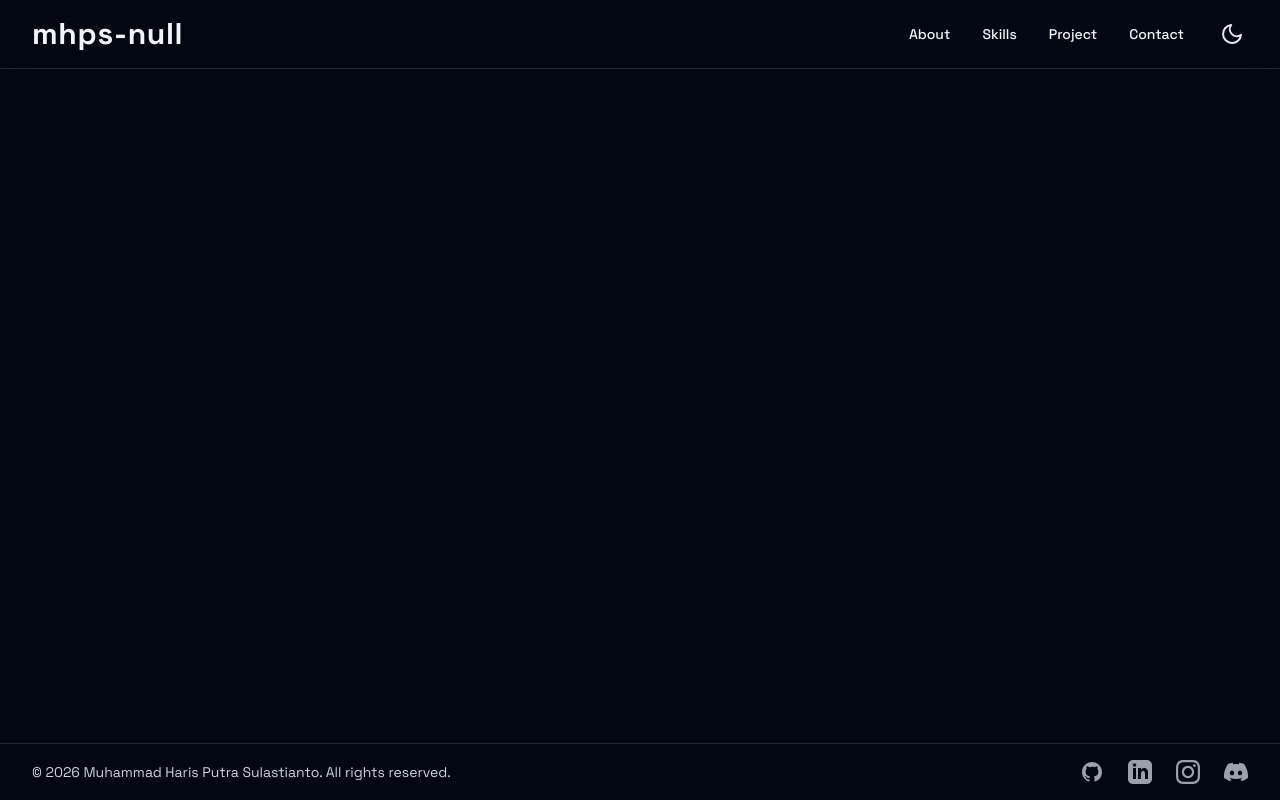
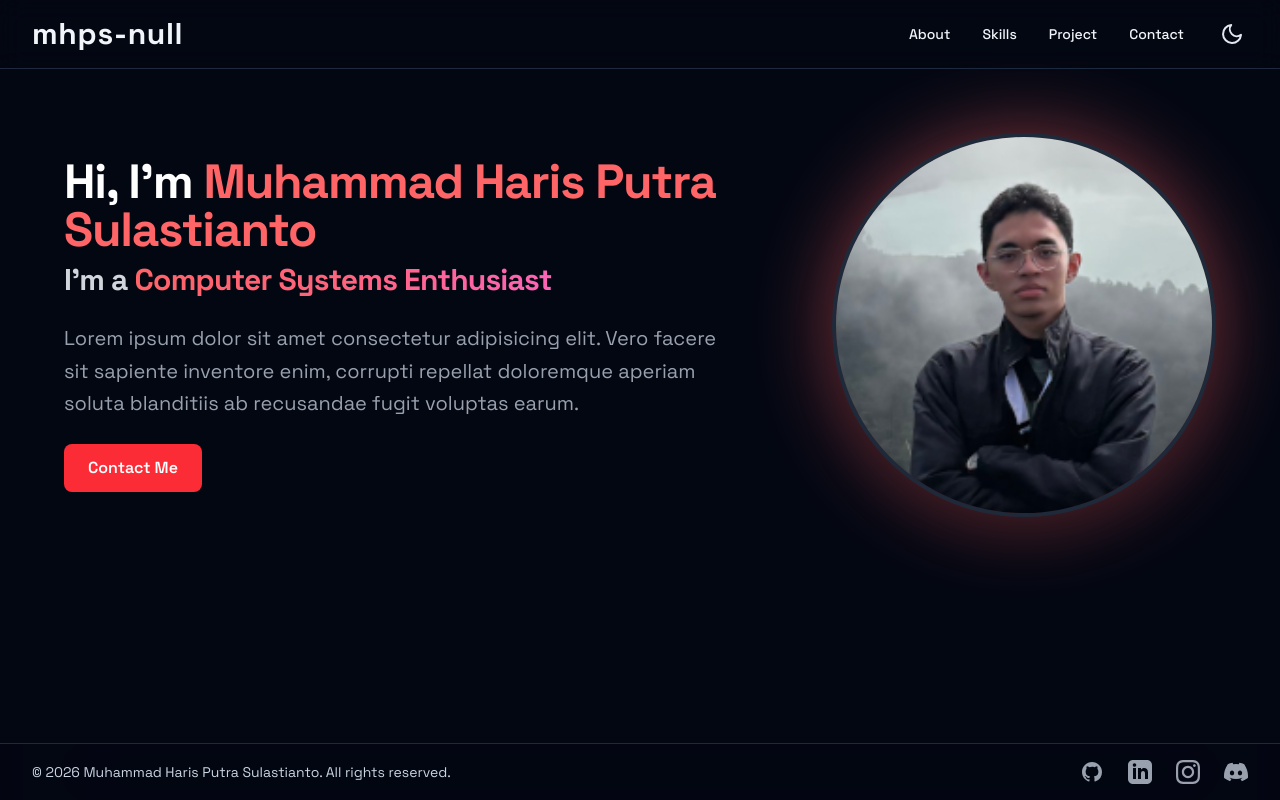
Before and after one commit to mhps-null/personal-website, a React (Vite) app: page / in a window 1280 px wide. Built offline with nearby package versions, Linux system fonts and the light colour scheme.

Commit message:
feat: Hero Section

```diff
--- a/src/App.jsx
+++ b/src/App.jsx
@@ -5,17 +5,17 @@ import HeroSection from "./pages/HeroSection"
 function App() {
 
   return (<div className="flex min-h-screen flex-col bg-white text-slate-900 transition-colors duration-300 dark:bg-gray-950 dark:text-slate-100">
+
     <Header />
     <main className="grow">
       <div className="mx-auto w-full max-w-7xl px-4 sm:px-6 lg:px-8">
 
-        <section id="HeroSection" className="scroll-mt-24">
-          <HeroSection />
-        </section>
+        <HeroSection />
 
       </div>
     </main>
     <Footer />
+
   </div >)
 }
 
--- a/src/index.css
+++ b/src/index.css
@@ -25,3 +25,23 @@
     0 0 8px rgb(79 70 229 / 0.8),
     0 0 16px rgb(79 70 229 / 0.6);
 }
+
+@layer utilities {
+  .dark .text-gradient-red {
+    @apply bg-linear-to-r
+     from-red-400
+     via-rose-400
+     to-pink-400
+      bg-clip-text
+      text-transparent;
+  }
+
+  .text-gradient-blue {
+    @apply bg-linear-to-r
+           from-blue-600
+           via-indigo-500
+           to-purple-600
+           bg-clip-text
+           text-transparent;
+  }
+}
--- a/src/layouts/Footer.jsx
+++ b/src/layouts/Footer.jsx
@@ -63,7 +63,7 @@ const SOCIALS = [
 
 const Footer = () => {
 
-    return (<footer className="w-full border-t border-slate-200 dark:border-slate-800 text-slate-600 dark:text-slate-300 duration-300">
+    return (<footer className="fixed bottom-0 left-0 w-full border-t border-slate-200 dark:border-slate-800 text-slate-600 dark:text-slate-300 transition-colors duration-300 backdrop-blur-3xl">
         <div className="mx-auto flex max-w-7xl items-center justify-between px-4 py-4 sm:px-6 lg:px-8 max-md:flex-col gap-4">
             <div className="text-sm text-center">&copy; {new Date().getFullYear()} Muhammad Haris Putra Sulastianto. All rights reserved.</div>
             <div className="flex space-x-6">
--- a/src/layouts/Header.jsx
+++ b/src/layouts/Header.jsx
@@ -23,7 +23,7 @@ const Header = () => {
                             <a
                                 key={link.name}
                                 href={link.href}
-                                className="text-lg md:text-sm lg:text-md font-medium -colors dark:hover:text-[#FF6A6A] dark:hover:text-glow-red hover:text-indigo-600 hover:text-glow-indigo"
+                                className="text-lg md:text-sm lg:text-md font-medium dark:hover:text-red-400 dark:hover:text-glow-red hover:text-blue-600 hover:text-glow-indigo"
                             >
                                 {link.name}
                             </a>
@@ -54,7 +54,7 @@ const Header = () => {
                             <a
                                 key={link.name}
                                 href={link.href}
-                                className="block text-base font-medium text-slate-600 dark:text-slate-300 dark:hover:text-[#FF6A6A] dark:hover:text-glow-red hover:text-indigo-600 hover:text-glow-indigo"
+                                className="block text-base font-medium text-slate-600 dark:text-slate-300 dark:hover:text-red-400 dark:hover:text-glow-red hover:text-indigo-600 hover:text-glow-indigo"
                                 onClick={() => setIsOpen(false)}
                             >
                                 {link.name}
--- a/src/pages/HeroSection.jsx
+++ b/src/pages/HeroSection.jsx
@@ -1,17 +1,72 @@
-import { useState, useEffect } from "react";
+import React, { useState, useEffect } from 'react';
+import profileImg from '../assets/Haris.png';
 
-const ROLES = [
-    "Web Developer",
-    "Game Developer",
-    "Computer Systems Enthusiast",
-    "Gamer"
-]
+const HERO_DATA = {
+    name: "Muhammad Haris Putra Sulastianto",
+    roles: [
+        "Web Developer",
+        "Game Developer",
+        "Computer Systems Enthusiast",
+        "Gamer"
+    ],
+    description: "Lorem ipsum dolor sit amet consectetur adipisicing elit. Vero facere sit sapiente inventore enim, corrupti repellat doloremque aperiam soluta blanditiis ab recusandae fugit voluptas earum.",
+};
 
 const HeroSection = () => {
+    const [roleIndex, setRoleIndex] = useState(0);
+
+    useEffect(() => {
+        const interval = setInterval(() => {
+            setRoleIndex((prev) => (prev + 1) % HERO_DATA.roles.length);
+        }, 2000);
+        return () => clearInterval(interval);
+    }, []);
 
     return (
-        <div className=""></div>
-    )
+        <section
+            id="hero"
+            className="w-full min-h-[60vh] flex items-center justify-center py-16 px-4 sm:px-6 lg:px-8"
+        >
+            <div className="w-full max-w-7xl mx-auto flex flex-col-reverse md:flex-row items-center justify-between gap-12">
+
+                <div className="flex-1 flex flex-col gap-6 text-center md:text-left">
+                    <div className="space-y-2">
+                        <h1 className="text-3xl lg:text-5xl font-black tracking-tight text-gray-900 dark:text-white">
+                            Hi, I'm <span className="dark:text-red-400 text-blue-600">{HERO_DATA.name}</span>
+                        </h1>
+
+                        <h2 className="text-xl lg:text-3xl font-bold tracking-tight text-gray-700 dark:text-gray-300">
+                            I'm a <span className="dark:text-red-400 text-blue-600 text-gradient-red text-gradient-blue">{HERO_DATA.roles[roleIndex]}</span>
+                        </h2>
+                    </div>
+
+                    <p className="text-base lg:text-xl text-gray-600 dark:text-gray-400 max-w-2xl mx-auto md:mx-0 leading-relaxed">
+                        {HERO_DATA.description}
+                    </p>
+
+                    <div className="pt-0">
+                        <button className="px-6 py-3 bg-blue-600 dark:bg-red-500 text-white font-semibold rounded-lg hover:bg-blue-700 dark:hover:bg-red-600 transition duration-300">
+                            Contact Me
+                        </button>
+                    </div>
+                </div>
+
+                <div className="relative shrink-0">
+                    <div className="w-64 h-64 lg:w-96 lg:h-96 relative">
+                        <div className="absolute inset-0 bg-blue-600 dark:bg-red-400 rounded-full blur-2xl opacity-50"></div>
+
+                        <img
+                            src={profileImg}
+                            alt={`Portrait of ${HERO_DATA.name}`}
+                            className="relative w-full h-full object-cover rounded-full border-4 border-white dark:border-gray-800 transition-colors duration-300 shadow-2xl z-10"
+                            loading="eager"
+                        />
+                    </div>
+                </div>
+
+            </div>
+        </section>
+    );
 }
 
-export default HeroSection
+export default HeroSection;
```
